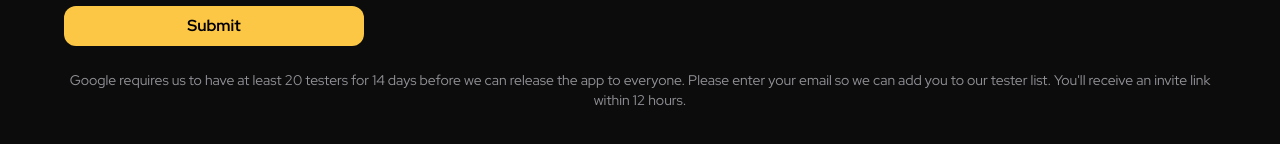
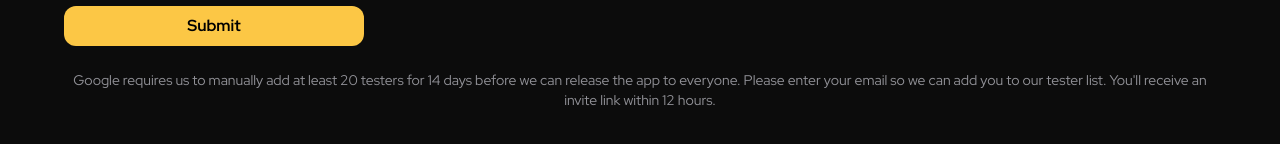
Before and after one commit to audn/gympal.com, a Next.js app: page /download in a window 1280 px wide. Both pictures are taken after a click on the button "Android". Shown: the part 514-658 px from the top of the page. Built offline with nearby package versions, Linux system fonts and the light colour scheme; no server answers.

Commit message:
refactor: improved google notice

```diff
--- a/src/pages/download.tsx
+++ b/src/pages/download.tsx
@@ -71,10 +71,10 @@
               </h2>
               <Waitlist text="Submit" platform="ANDROID" />
               <p className="text-on-100 text-sm mt-6">
-                Google requires us to have at least 20 testers for 14 days
-                before we can release the app to everyone. Please enter your
-                email so we can add you to our tester list. You'll receive an
-                invite link within 12 hours.
+                Google requires us to manually add at least 20 testers for 14
+                days before we can release the app to everyone. Please enter
+                your email so we can add you to our tester list. You'll receive
+                an invite link within 12 hours.
               </p>
             </div>
           )}
```
